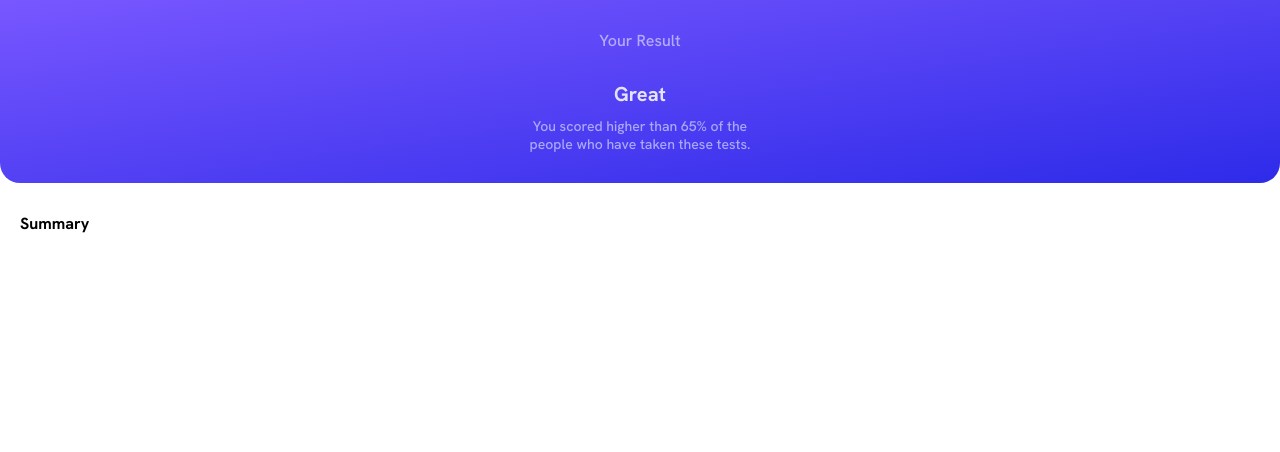
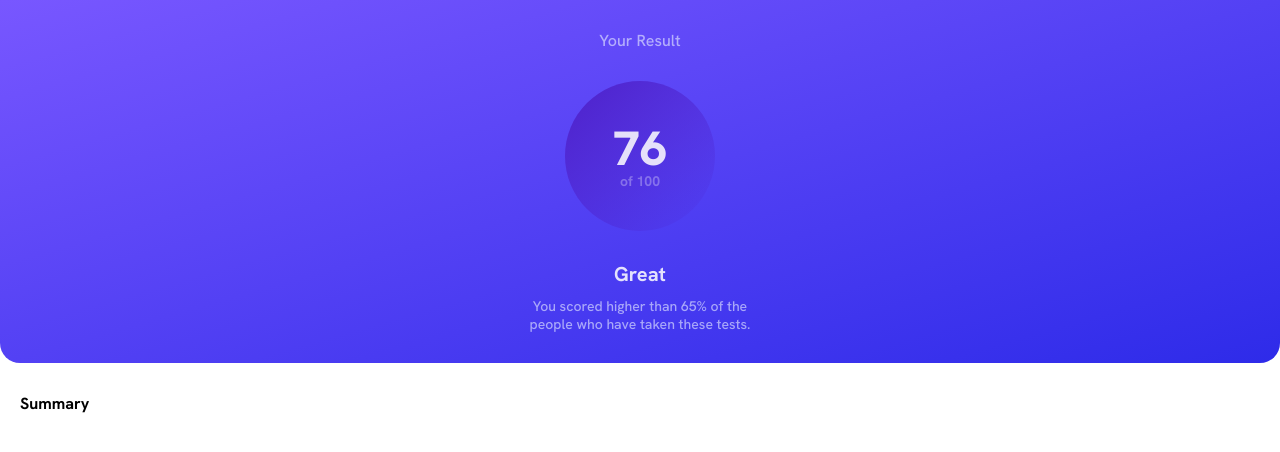
Before and after one commit to UnicornDad8/results-sumary-component, a React (Create React App) app in the folder challenge/: page / in a window 1280 px wide. Shown: the top 452 px of the page. Built offline with nearby package versions, Linux system fonts and the light colour scheme.

Commit message:
Added circle with score

```diff
--- a/challenge/src/App.js
+++ b/challenge/src/App.js
@@ -7,6 +7,10 @@ function App() {
         <section className="gradient-bg result-box left">
           <div className="result-container">
             <h3>Your Result</h3>
+            <div className="circle">
+              <h2>76</h2>
+              <span>of 100</span>
+            </div>
             <h2>Great</h2>
             <p>
               You scored higher than 65% of the people who have taken these
--- a/challenge/src/index.css
+++ b/challenge/src/index.css
@@ -54,18 +54,18 @@ body {
 
   .main-container {
     display: flex;
-    max-width: 65rem;
+    max-width: 55rem;
     box-shadow: 0 0 2rem var(--pale-blue);
     border-radius: 2rem;
     overflow: hidden;
   }
 
   .left {
-    min-width: 30rem;
+    min-width: 25rem;
   }
 
   .right {
-    min-width: 35rem;
+    min-width: 30rem;
   }
 
   .result-box {
@@ -111,12 +111,44 @@ body {
   opacity: 0.6;
   font-weight: 500;
   text-transform: capitalize;
+  margin-bottom: 3rem;
+}
+
+.circle {
+  background: linear-gradient(
+    to right bottom,
+    var(--violet-blue),
+    var(--persian-blue)
+  );
+  width: 15rem;
+  height: 15rem;
+  border-radius: 50%;
+  margin: 0 auto;
+  display: flex;
+  flex-direction: column;
+  align-items: center;
+  justify-content: center;
+}
+
+.circle h2 {
+  font-size: 4.8rem !important;
+  font-weight: 800;
+  color: var(--white);
+  margin-top: -0.5rem !important;
+}
+
+.circle span {
+  color: var(--white);
+  opacity: 0.3;
+  font-size: 1.4rem;
+  font-weight: 700;
+  margin-top: -1.8rem;
 }
 
 .result-container h2 {
   font-size: 2rem;
   color: var(--white);
-  margin-top: 30px;
+  margin-top: 3rem;
   opacity: 0.85;
   margin-bottom: 10px;
 }
```
